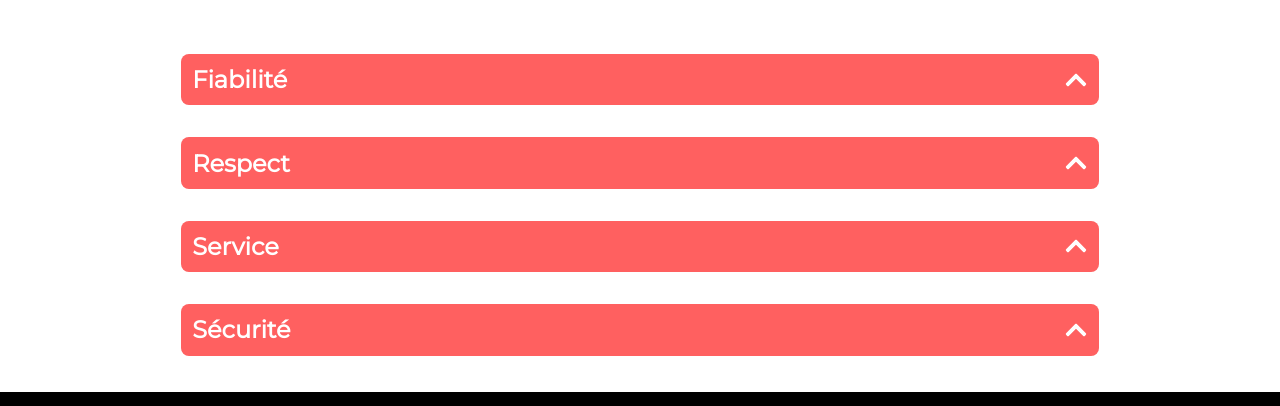
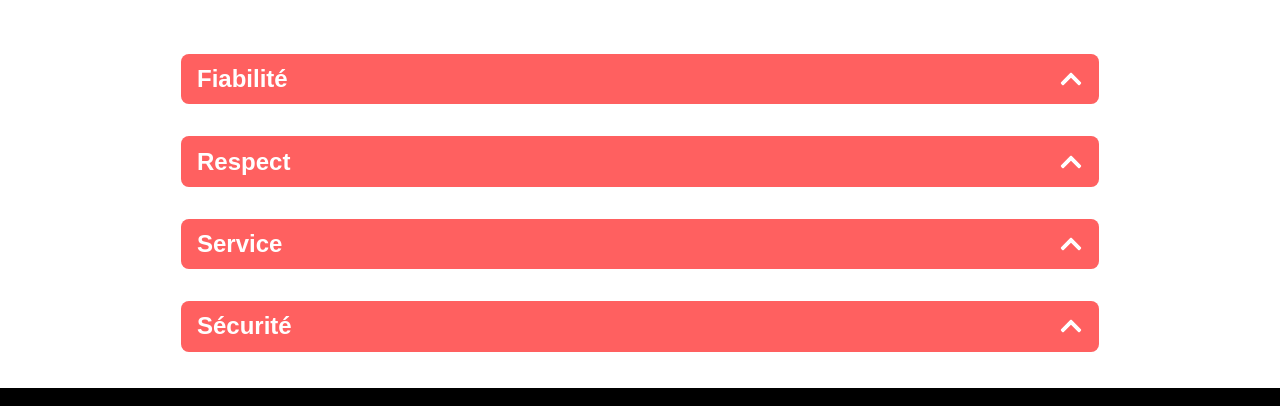
Before and after one commit to menu-bit/project-kasa-frontend, a React (Vite) app: page /about in a window 1280 px wide. Shown: the part 373-779 px from the top of the page. Built offline with nearby package versions, Linux system fonts and the light colour scheme.

Commit message:
refactor Collapse component to use button for header and add accessibility attributes

```diff
--- a/package.json
+++ b/package.json
@@ -13,6 +13,7 @@
     "@coreui/react": "^5.9.0",
     "localforage": "^1.10.0",
     "match-sorter": "^8.1.0",
+    "prop-types": "^15.8.1",
     "react": "^19.1.1",
     "react-dom": "^19.1.1",
     "react-icons": "^5.5.0",
--- a/src/components/Collapse/collapse.jsx
+++ b/src/components/Collapse/collapse.jsx
@@ -1,26 +1,45 @@
-import { useState } from 'react'
+import { useState, useId } from 'react'
 import { FaChevronUp } from 'react-icons/fa'
+import PropTypes from 'prop-types'
 import styles from './collapse.module.css'
 
 export default function Collapse({ title, content, className = '' }) {
   const [open, setOpen] = useState(false)
   const classes = [styles.collapseContainer, className]
   const classNameCollapse = classes.join(' ')
+  const id = useId()
+  const contentId = `collapse-content-${id}`
+
+  const toggle = () => setOpen((prev) => !prev)
 
   return (
     <div className={classNameCollapse}>
-      <div className={styles.collapseHeader}>
+      <button
+        type="button"
+        className={styles.collapseHeader}
+        onClick={toggle}
+        aria-expanded={open}
+        aria-controls={contentId}
+      >
         <span>{title}</span>
         <FaChevronUp
           className={`${styles.icon} ${open ? styles.iconOpen : ''}`}
-          onClick={() => setOpen((prev) => !prev)}
         />
-      </div>
+      </button>
 
-      <div className={`${styles.collapseContent} ${open ? styles.open : ''}`}>
+      <div
+        id={contentId}
+        className={`${styles.collapseContent} ${open ? styles.open : ''}`}
+      >
         {/** boucle for sur content https://fr.react.dev/learn#rendering-lists */}
         <div className={styles.innerContent}>{content}</div>
       </div>
     </div>
   )
 }
+
+Collapse.propTypes = {
+  title: PropTypes.oneOfType([PropTypes.string, PropTypes.node]).isRequired,
+  content: PropTypes.oneOfType([PropTypes.string, PropTypes.node]).isRequired,
+  className: PropTypes.string,
+}
--- a/src/components/Collapse/collapse.module.css
+++ b/src/components/Collapse/collapse.module.css
@@ -13,10 +13,22 @@
   align-items: center;
   color: rgba(255, 255, 255, 1);
   background: rgba(255, 96, 96, 1);
-  padding: 0.7rem;
+  padding: 0.7rem 1rem;
   font-weight: 700;
   font-size: 1.5rem;
-  border-radius: 5px;
+  border-radius: 5px 5px 0 0;
+
+  /* make the button occupy full width and remove native button styles */
+  width: 100%;
+  box-sizing: border-box;
+  border: none;
+  cursor: pointer;
+  text-align: left;
+}
+
+.collapseHeader:focus {
+  outline: 3px solid rgba(255, 96, 96, 0.25);
+  outline-offset: 2px;
 }
 
 /* ICON */
```
Also changed, not shown: 1 other file (tests, documents, lock files or other folders).
